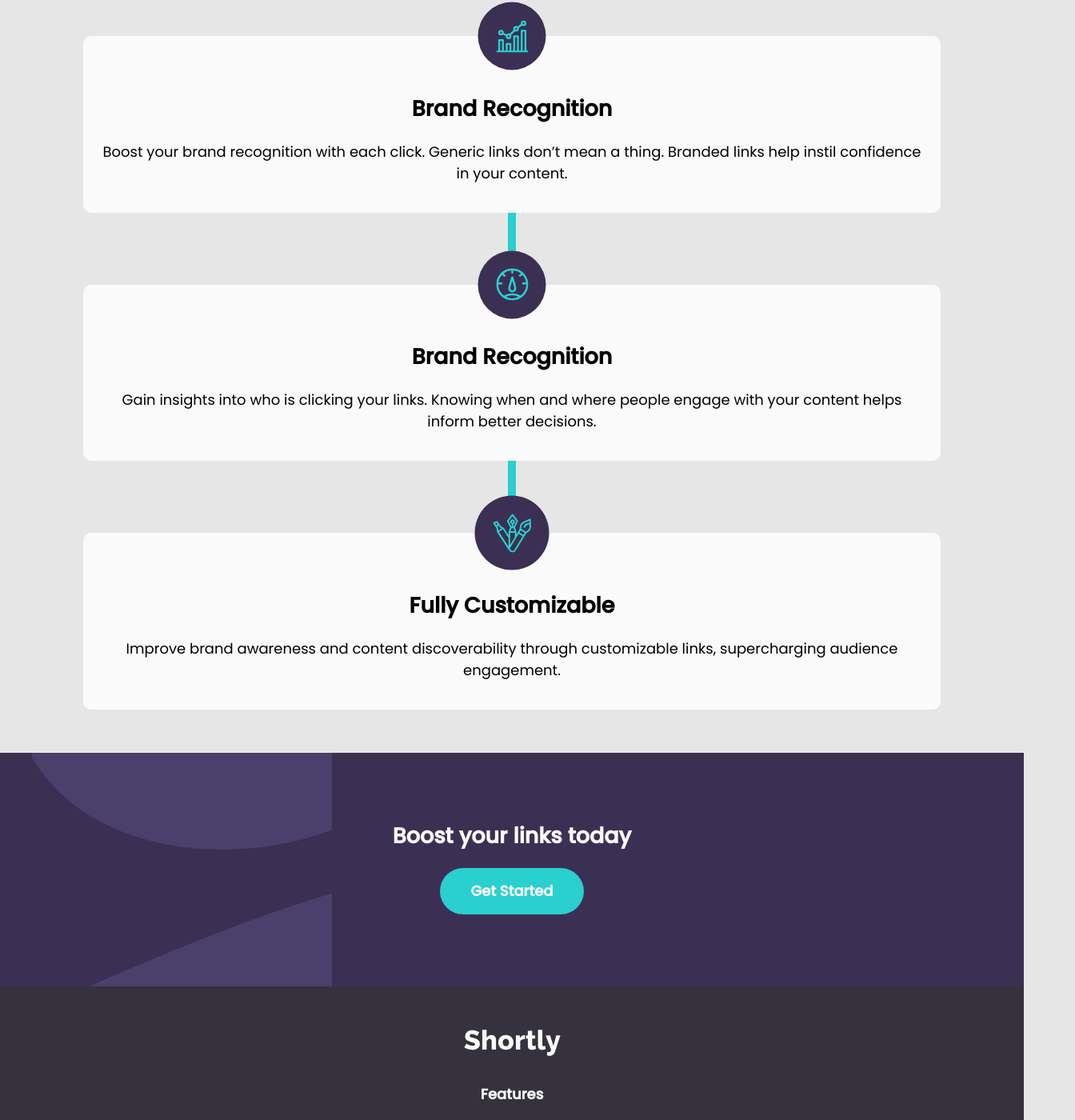
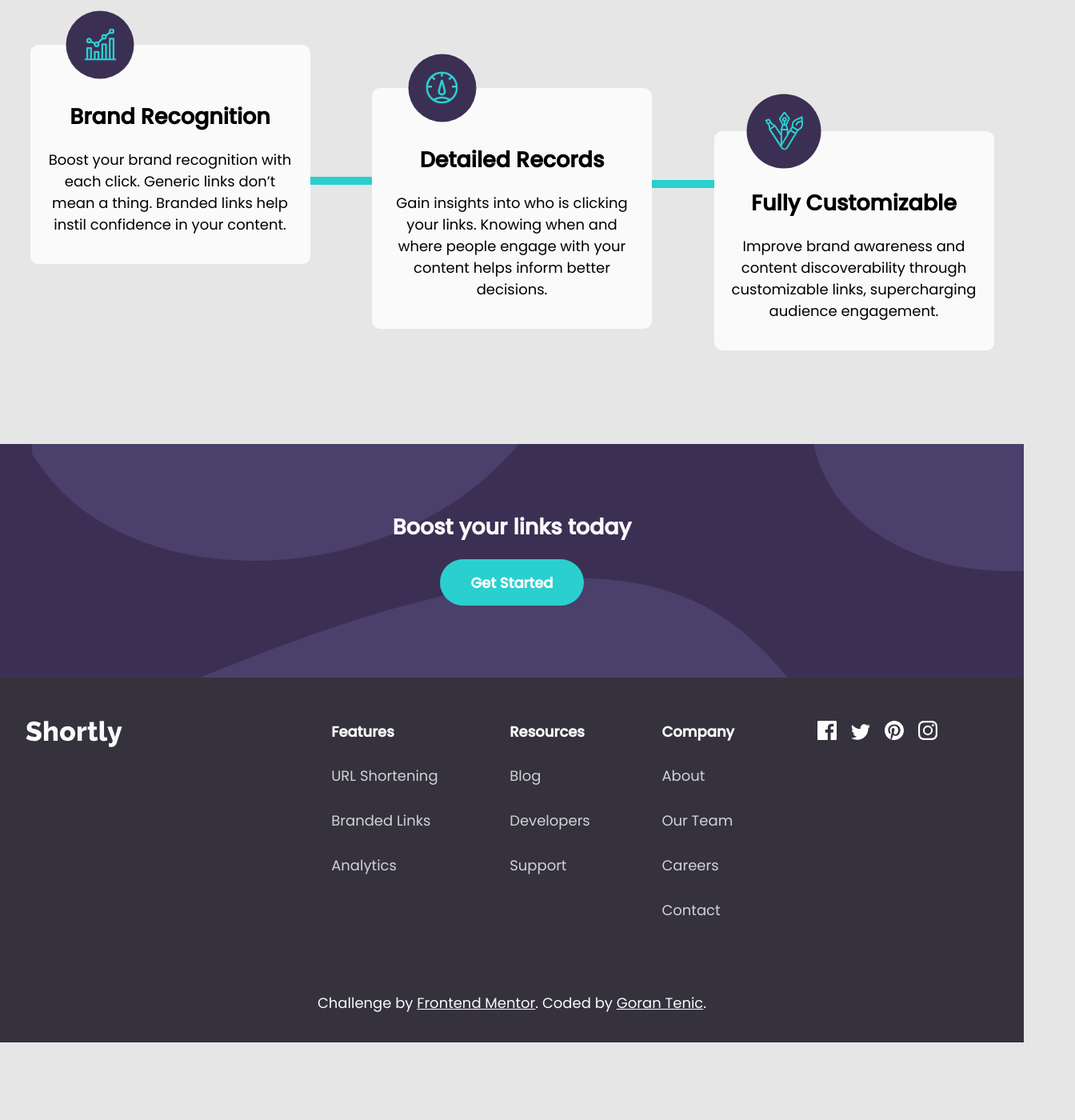
Before and after one commit to goranzu/fm-challenge-url-shortener, a React (Create React App) app: page / in a window 1280 px wide. Shown: the part 994-2394 px from the top of the page at 80% size, 1344 px wide, since content can reach past the window. After the commit the page ends 2297 px from the top, so only its background shows below. Built offline with nearby package versions, Linux system fonts and the light colour scheme.

Commit message:
wip responive

```diff
--- a/src/components/Footer.js
+++ b/src/components/Footer.js
@@ -25,19 +25,20 @@ const mediaLinks = [Facebook, Twitter, Pintrest, Instagram];
 function Footer() {
   function createNavLinks() {
     return navLists.map((list) => (
-      <div key={list.header} className={`${list.header}-list flex flow`}>
+      <ul role="list" key={list.header} className={`${list.header}-list flow`}>
         <p className="list-header">{list.header}</p>
         {list.links.map((link) => (
-          <button key={link} className="btn-link">
-            {link}
-          </button>
+          <li key={link}>
+            {/* Button because of jsx-a11y eslint plugin */}
+            <button className="btn-link">{link}</button>
+          </li>
         ))}
-      </div>
+      </ul>
     ));
   }
   return (
     <footer className="footer">
-      <div className="container flow">
+      <div className="container flow footer-content">
         <div className="logo">
           <Logo />
         </div>
--- a/src/components/Hero.js
+++ b/src/components/Hero.js
@@ -3,7 +3,8 @@ import Illustration from "../assets/images/illustration-working.svg";
 
 function Hero() {
   return (
-    <section className="hero flow">
+    <section className="hero">
+      <div className="container content flow">
         <div className="illustration">
           <img src={Illustration} alt="person working" />
         </div>
@@ -15,6 +16,7 @@ function Hero() {
           </p>
           <button className="btn bg-green btn--pill">Get Started</button>
         </div>
+      </div>
     </section>
   );
 }
--- a/src/components/Statistics.js
+++ b/src/components/Statistics.js
@@ -13,7 +13,7 @@ const cards = [
   },
   {
     Icon: DetailSVG,
-    heading: "Brand Recognition",
+    heading: "Detailed Records",
     text:
       "Gain insights into who is clicking your links. Knowing when and where people engage with your content helps inform better decisions.",
   },
--- a/src/index.css
+++ b/src/index.css
@@ -161,7 +161,7 @@ h3 {
 /* layout */
 
 .container {
-  max-width: 71rem;
+  max-width: 95rem;
   margin: 0 auto;
   padding: 0 2rem;
 }
@@ -273,12 +273,12 @@ main > section + section {
   width: 120%;
   height: auto;
   position: relative;
-  left: 4rem;
+  left: 2rem;
   max-height: 470px;
 }
 
 @media (min-width: 50rem) {
-  .hero {
+  .hero .content {
     display: flex;
     flex-direction: row-reverse;
     text-align: left;
@@ -288,6 +288,7 @@ main > section + section {
   .hero .text-box {
     margin: 0;
     flex-basis: 100%;
+    padding-left: 0;
   }
 
   .hero .text-box p {
@@ -378,6 +379,13 @@ main > section + section {
 
 .statistics {
   padding-top: 3.5em;
+  padding-bottom: 5em;
+}
+
+.statistics p {
+  max-width: 500px;
+  margin-left: auto;
+  margin-right: auto;
 }
 
 .statcard {
@@ -385,6 +393,9 @@ main > section + section {
   padding: 2em 1em;
   border-radius: 10px;
   position: relative;
+  max-width: 350px;
+  margin-left: auto;
+  margin-right: auto;
 }
 
 .statcard .icon {
@@ -421,11 +432,56 @@ main > section + section {
   margin-top: 1.5em;
 }
 
+@media (min-width: 55rem) {
+  .cards {
+    display: flex;
+  }
+
+  .cards > * {
+    margin-top: 0;
+  }
+
+  .cards > * + * {
+    margin-left: 4em;
+  }
+
+  .statcard {
+    align-self: flex-start;
+  }
+
+  .statcard .icon {
+    left: 25%;
+  }
+
+  .statcard:not(:last-of-type)::after {
+    left: auto;
+    bottom: auto;
+    transform: unset;
+    right: -200px;
+    top: 115px;
+    height: 10px;
+    width: 200px;
+  }
+
+  .statcard:nth-of-type(1)::after {
+    top: 165px;
+  }
+
+  .statcard:nth-of-type(2) {
+    margin-top: 3em;
+  }
+
+  .statcard:nth-of-type(3) {
+    margin-top: 6em;
+  }
+}
+
 /* CTA */
 
 .cta {
   background-image: url("./assets/images/bg-boost-mobile.svg");
   background-repeat: no-repeat;
+  background-size: cover;
   background-position: 40px center;
   background-color: var(--clr-primary-500);
   color: var(--clr-neutral-300);
@@ -434,6 +490,12 @@ main > section + section {
 
 .cta .btn {
   font-weight: var(--fw-500);
+}
+
+@media (min-width: 58rem) {
+  .cta {
+    background-image: url("./assets/images/bg-boost-desktop.svg");
+  }
 }
 
 /* Footer */
@@ -472,3 +534,42 @@ main > section + section {
 .footer .attribution a {
   color: inherit;
 }
+
+.secondary-nav > ul {
+  padding: 0;
+}
+
+@media (min-width: 62.5rem) {
+  .footer {
+    text-align: left;
+  }
+
+  .footer-content {
+    display: grid;
+    grid-template-columns: 1.25fr 2.25fr 1fr;
+    gap: 70px 100px;
+  }
+
+  .footer-content > * {
+    margin-top: 0;
+  }
+
+  .footer .secondary-nav {
+    display: flex;
+    justify-content: space-between;
+    text-align: left;
+  }
+
+  .footer .secondary-nav > * {
+    margin-top: 0;
+  }
+
+  .footer .secondary-nav button {
+    padding-left: 0;
+  }
+
+  .footer .attribution {
+    justify-self: center;
+    grid-column: 1 / -1;
+  }
+}
```
Lines whose indentation alone changed are shown as unchanged.
